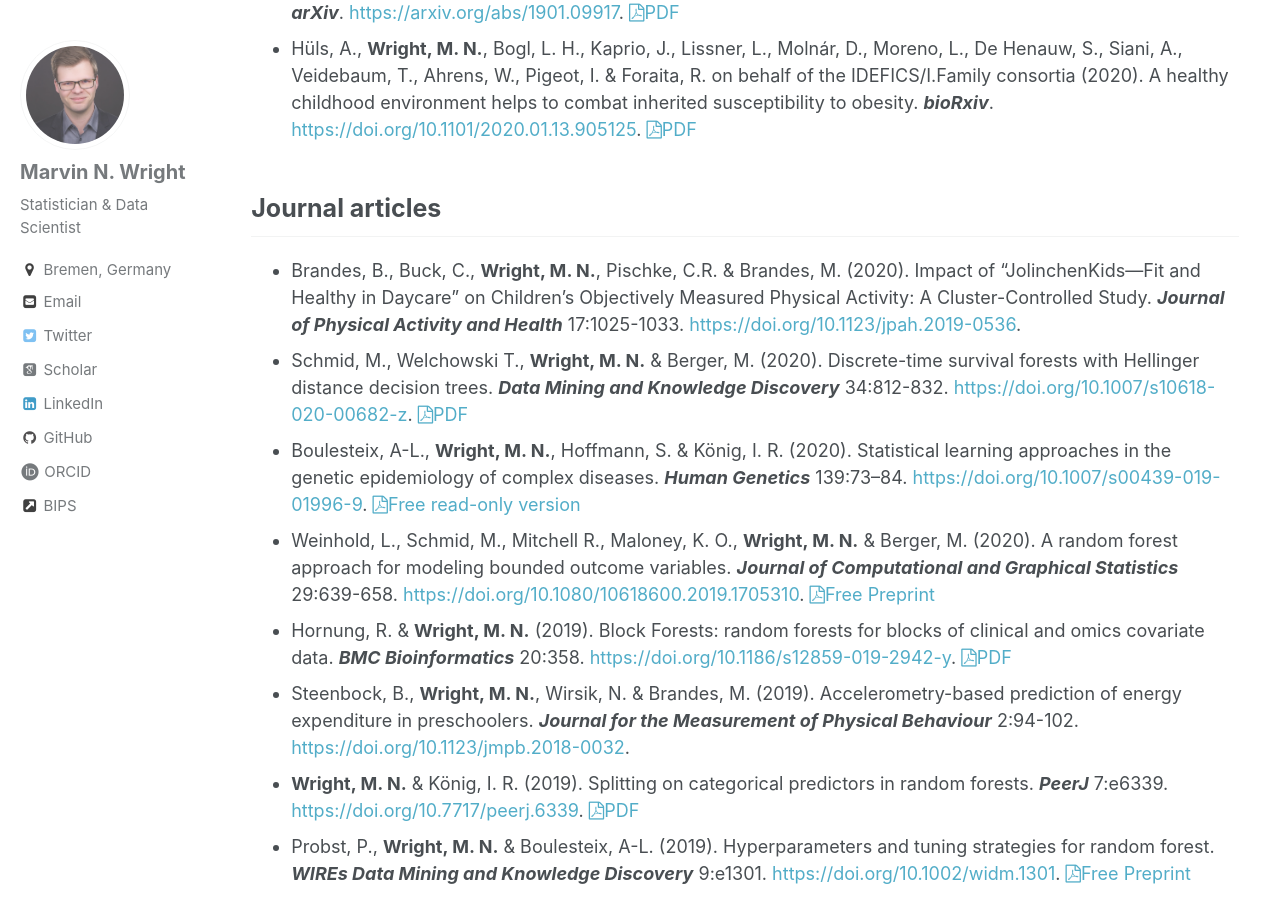
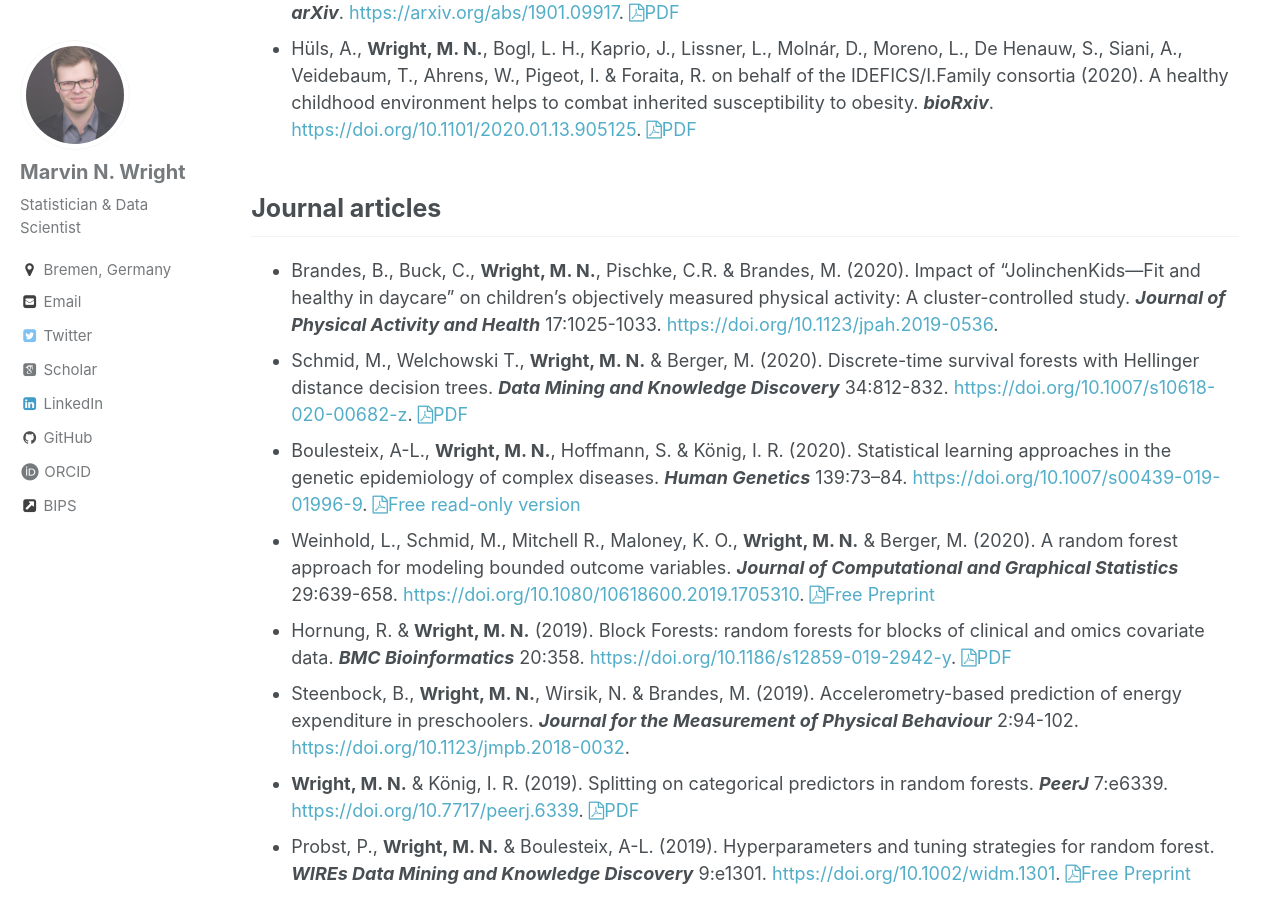
Before and after one commit to mnwright/mnwright.github.io, a Jekyll site: the page built from _pages/publications.md, in a window 1280 px wide and 900 px high, scrolled down 349 px. Built offline with Jekyll 4.4.1, drawn with Linux system fonts in a browser that asks for light colours; some web fonts are replaced.

Commit message:
sentence case

```diff
--- a/_pages/publications.md
+++ b/_pages/publications.md
@@ -10,7 +10,7 @@ Most papers are freely available (<i class="fa fa-file-pdf-o"></i>PDF links). Ju
 * {:.pub} Hüls, A., **Wright, M. N.**, Bogl, L. H., Kaprio, J., Lissner, L., Molnár, D., Moreno, L., De Henauw, S., Siani, A., Veidebaum, T., Ahrens, W., Pigeot, I. & Foraita, R. on behalf of the IDEFICS/I.Family consortia (2020). A healthy childhood environment helps to combat inherited susceptibility to obesity. ***bioRxiv***. <https://doi.org/10.1101/2020.01.13.905125>. <a href="https://www.biorxiv.org/content/10.1101/2020.01.13.905125v1.full.pdf"><i class="fa fa-file-pdf-o"></i>PDF</a>
 
 ## Journal articles
-* {:.pub} Brandes, B., Buck, C., **Wright, M. N.**, Pischke, C.R. & Brandes, M. (2020).  Impact of “JolinchenKids—Fit and Healthy in Daycare” on Children’s Objectively Measured Physical Activity: A Cluster-Controlled Study. ***Journal of Physical Activity and Health*** 17:1025-1033. <https://doi.org/10.1123/jpah.2019-0536>.
+* {:.pub} Brandes, B., Buck, C., **Wright, M. N.**, Pischke, C.R. & Brandes, M. (2020).  Impact of “JolinchenKids—Fit and healthy in daycare” on children’s objectively measured physical activity: A cluster-controlled study. ***Journal of Physical Activity and Health*** 17:1025-1033. <https://doi.org/10.1123/jpah.2019-0536>.
 * {:.pub} Schmid, M., Welchowski T., **Wright, M. N.** & Berger, M. (2020). Discrete-time survival forests with Hellinger distance decision trees. ***Data Mining and Knowledge Discovery*** 34:812-832. <https://doi.org/10.1007/s10618-020-00682-z>. <a href="https://link.springer.com/content/pdf/10.1007/s10618-020-00682-z.pdf"><i class="fa fa-file-pdf-o"></i>PDF</a>
 * {:.pub} Boulesteix, A-L., **Wright, M. N.**, Hoffmann, S. & König, I. R. (2020). Statistical learning approaches in the genetic epidemiology of complex diseases. ***Human Genetics*** 139:73–84. <https://doi.org/10.1007/s00439-019-01996-9>. <a href="https://rdcu.be/bzZsZ"><i class="fa fa-file-pdf-o"></i>Free read-only version</a>
 * {:.pub} Weinhold, L., Schmid, M., Mitchell R., Maloney, K. O., **Wright, M. N.** & Berger, M. (2020). A random forest approach for modeling bounded outcome variables. ***Journal of Computational and Graphical Statistics*** 29:639-658. <https://doi.org/10.1080/10618600.2019.1705310>. <a href="https://arxiv.org/pdf/1901.06211"><i class="fa fa-file-pdf-o"></i>Free Preprint</a>
```
